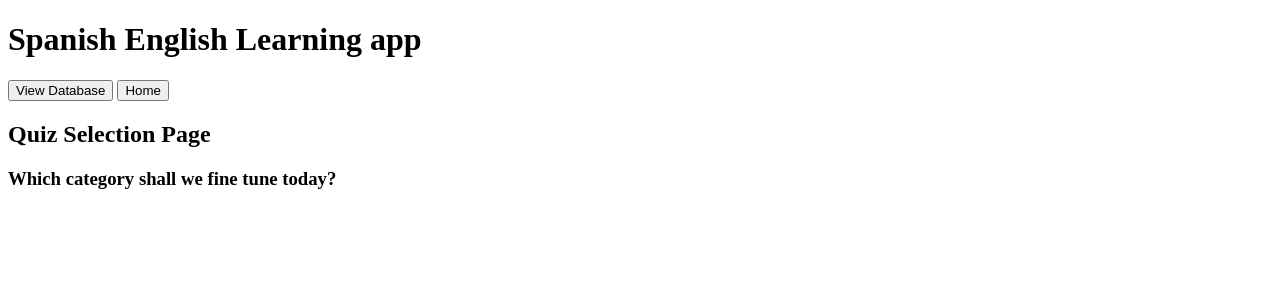
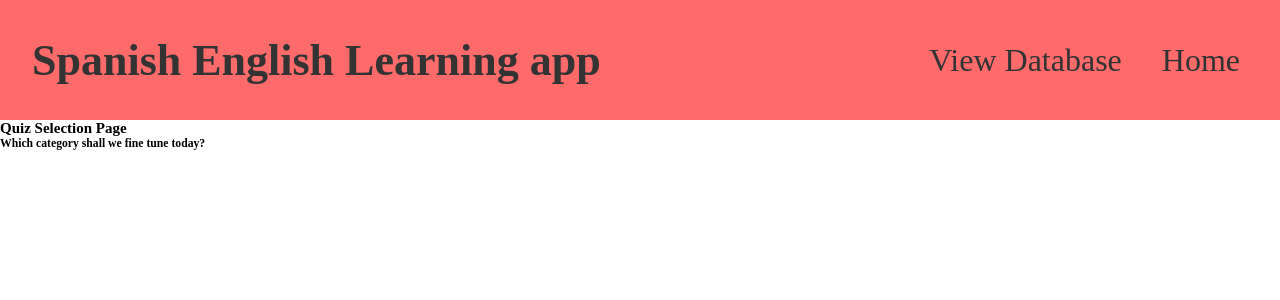
Before and after one commit to Cswish24/new-language-vocabulary-translator-and-learning-application, a Django app: page /quiz-home in a window 1280 px wide. Shown: the top 300 px of the page. Run offline with Django 4.2, Linux system fonts and the light colour scheme; data that the repository does not hold is empty; parts of the project's set-up code (start-up, migrations or seed data) failed here and were passed over.

Commit message:
Create general.css and home.css. minor tweaks still needed

```diff
--- /dev/null
+++ b/application/static/application/general.css
@@ -0,0 +1,117 @@
+/*
+--- 01 TYPOGRAPHY SYSTEM
+
+- Font sizes (px)
+10 / 12 / 14 / 16 / 18 / 20 / 24 / 30 / 36 / 44 / 52 / 62 / 74 / 86 / 98
+
+- Font weights
+
+
+- Line heights
+Default: 1
+Small: 1.05
+Medium: 1.2
+Paragraph default: 1.6
+Large: 1.8
+
+- Letter spacing
+-0.5px
+0.75px
+
+--- 02 COLORS
+
+- Primary:
+#ffec99
+- Tints:
+
+
+- Shades:
+
+- Accents:
+#94d82d
+-tints
+
+
+
+#ff6b6b
+-tints
+#ff8787
+#f03e3e
+
+
+- Greys
+
+
+--- 05 SHADOWS
+
+0 2.4rem 4.8rem rgba(0, 0, 0, 0.075);
+
+--- 06 BORDER-RADIUS
+
+Default: 9px
+Medium: 11px
+
+--- 07 WHITESPACE
+
+- Spacing system (px)
+2 / 4 / 8 / 12 / 16 / 24 / 32 / 48 / 64 / 80 / 96 / 128
+*/
+
+* {
+  margin: 0;
+  padding: 0;
+}
+
+html {
+  font-size: 62.5%;
+}
+
+p {
+  font-size: 1.6rem;
+}
+
+.header {
+  background-color: #ff6b6b;
+  padding: 0rem 3.2rem;
+}
+
+.navigation {
+  display: flex;
+  height: 15vh;
+  max-width: 100%;
+  justify-content: space-between;
+  align-items: center;
+}
+
+.main-header {
+  font-size: 4.4rem;
+  text-align: center;
+  color: #333;
+  justify-self: left;
+}
+
+.nav-right {
+  display: flex;
+  justify-content: center;
+}
+
+.nav-link:link,
+.nav-link:visited {
+  text-decoration: none;
+  font-size: 3.2rem;
+  color: #333;
+  display: inline-block;
+  margin-left: 2.4rem;
+  padding: 0.8rem;
+  border: none;
+}
+
+.nav-link:hover,
+.nav-link:active {
+  color: #ffc9c9;
+}
+
+.container {
+  display: flex;
+  justify-content: center;
+}
--- a/application/templates/base.html
+++ b/application/templates/base.html
@@ -5,27 +5,33 @@
     <meta charset="UTF-8">
     <meta http-equiv="X-UA-Compatible" content="IE=edge">
     <meta name="viewport" content="width=device-width, initial-scale=1.0">
-    {% comment %} <link rel="stylesheet" href="{% static "application/general.css" %}"> {% endcomment %}
+    <link rel="stylesheet" href="{% static "application/general.css" %}">
 
     {%block css%}
     {%endblock%}
     <title>{% block title%}{%endblock%}</title>
 
 </head>
-</a>
 <body>
 
-    <header class="g-header" id="main-navigation">
-        <h1>Spanish English Learning app</h1>
-        <nav>
-            <a href="{% url "databases" %}"><button>View Database</button></a>
-            <a href="{% url 'home-page' %}"><button>Home</button></a>
-        </nav>
+    <header class="header" id="main-navigation">
+        <nav class="navigation">
+            <h1  class="main-header">Spanish English Learning app</h1>
+            <div class="nav-right">
+            <div class="nav">
+                <a class="nav-link" href="{% url "databases" %}">View Database</a>
+            </div>
+            <div class="nav">
+                <a class="nav-link" href="{% url 'home-page' %}">Home</a>
+            </div>
+        </div>
+        </div>
     </header>
 
-
+    <main>
     {% block content%}
 
     {%endblock%}
+    </main>
 </body>
 </html>
```
Also changed, not shown: application/static/application/home.css (added, +70 -0 lines), application/templates/application/home.html (+47 -43 lines).
